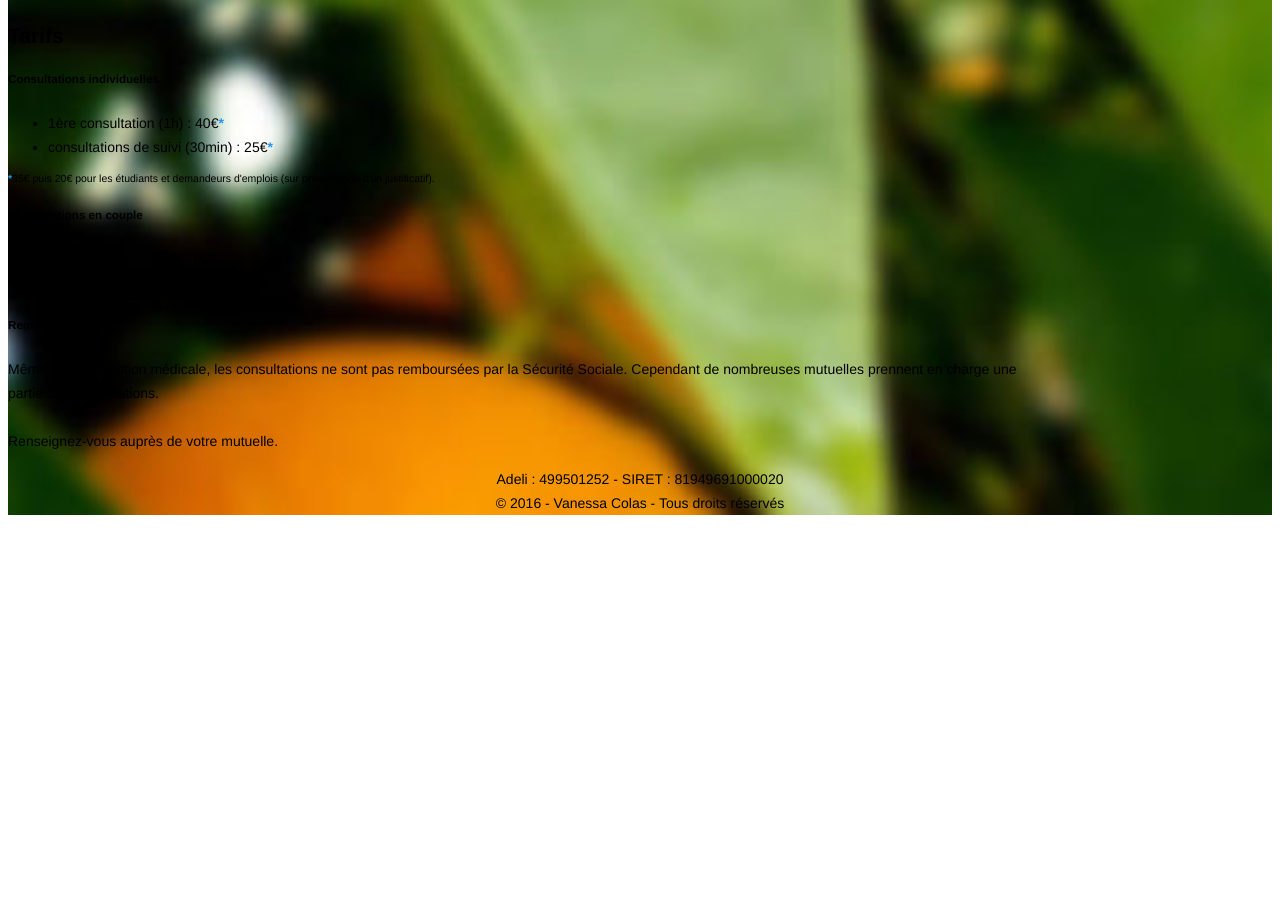
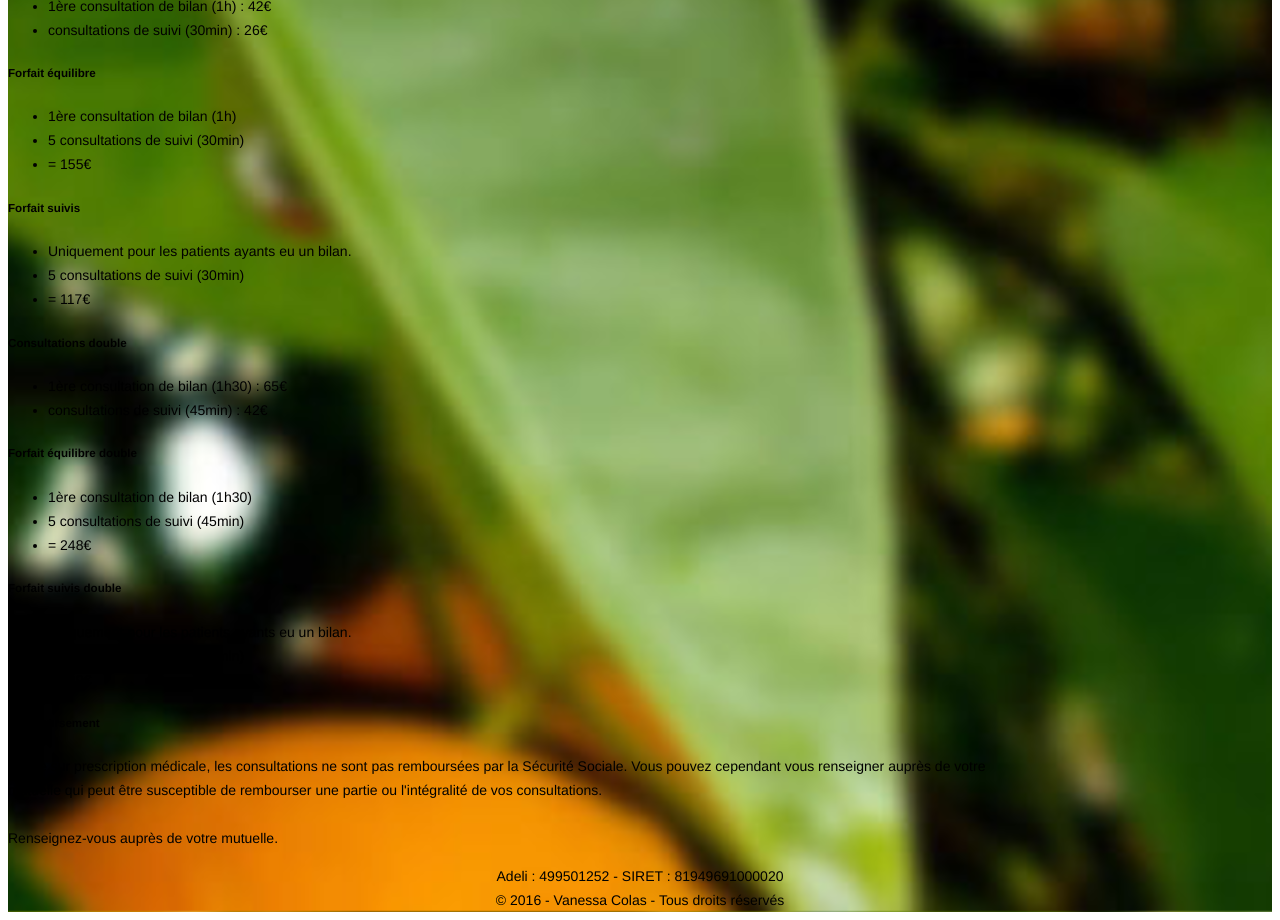
Before and after one commit to francoiscolas/vanessa-colas.diet, a PHP site: page / in a window 1280 px wide. Shown: the part 3676-4596 px from the top of the page. Before the commit the page ends 4191 px from the top, so only its background shows below. Run offline with PHP 8.4, Linux system fonts and the light colour scheme; style sheets or scripts are compiled from the project's sources.

Commit message:
content update

```diff
--- a/public/index.php
+++ b/public/index.php
@@ -82,8 +82,8 @@ function assets($key) {
                   Je suis diététicienne diplômée depuis 2013. Je vous accueille dans mon cabinet
                   à la maison médicale Saint Jacques.<br>
                   <br>
-                  En parallèle de mon activité libérale, j'exerce au CHU d'Angers où j'accompagne
-                  essentiellement des patients souffrant d'obésité et/ou qui entrent dans un programme de
+                  J'ai exercé au CHU d'Angers où j'accompagnai essentiellement des patients souffrant
+                  d'obésité et/ou qui entrent dans un programme de
                   <a href="https://fr.wikipedia.org/wiki/Chirurgie_bariatrique">chirurgie bariatrique</a>
                   (anneau gastrique, by-pass gastrique, sleeve gastrectomie, duodenal switch).<br>
                   J'ai exercé dans différent services du CHU où j'ai pu élargir mes compétences
@@ -130,8 +130,8 @@ function assets($key) {
                 </div>
                 <div class="mdl-card__supporting-text">
                   <p>
-                    Je ne prescris aucun produits ou compléments alimentaires car une <b>alimentation variée</b> et
-                    <b>équilibrée</b> apporte tous les éléments indispensables à notre <b>bonne santé</b>.
+                    Une <b>alimentation variée</b> et <b>équilibrée</b> apporte tous les éléments
+                    indispensables à notre <b>bonne santé</b>.
                   </p>
                   <p>
                     Les consultations diététiques concernent tout le monde (les enfants, les adolescents, les adultes, les
@@ -175,25 +175,29 @@ function assets($key) {
                     Ils ont lieu <strong>un samedi par mois</strong> de <strong>9h30 à 11h30</strong>.
                   <table id="workshop-dates">
                     <tr>
-                      <td class="dates">Samedi 16<br>septembre<br>2017
+                      <td class="dates">Samedi 20<br>janvier<br>2018
                       <td class="details">
                         <strong>Les bases de la diététique</strong><br>
                         Nutriments, groupes d'aliments, fréquences de consommation, pyramide alimentaire, ...
+                    </tr>
                     <tr>
-                      <td class="dates">Samedi 21<br>octobre<br>2017
+                      <td class="dates">Samedi 17<br>février<br>2018
+                      <td class="details">
+                        <strong>Étiquetage alimentaire</strong><br>
+                        Savoir déchiffrer les étiquettes de vos produits alimentaires.
+                    </tr>
+                    <tr>
+                      <td class="dates">Samedi 12<br>mars<br>2018
+                      <td class="details">
+                        <strong>Améliorer son transit intestinal</strong><br>
+                        Constipations ? Diarrhées ? Comment améliorer votre transit intestinal en prenant soin de votre alimentation ?
+                    </tr>
+                    <!--tr>
+                      <td class="dates">Samedi XX<br>XX<br>2018
                       <td class="details">
                         <strong>Savoir équilibrer ses repas</strong><br>
                         À la maison, au restaurant, au travail, en cas d'invitation, ...
-                    <tr>
-                      <td class="dates">Samedi 18<br>novembre<br>2017
-                      <td class="details">
-                        <strong>Étiquetage alimentaire</strong><br>
-                        Savoir déchiffrer les étiquettes de vos produits alimentaires.
-                    <tr>
-                      <td class="dates">Samedi 16<br>décembre<br>2017
-                      <td class="details">
-                        <strong>Les bases de la diététique</strong><br>
-                        Nutriments, groupes d'aliments, fréquences de consommation, pyramide alimentaire, ...
+                    </tr-->
                   </table>
                   <p>
                     <a href="#contact">Inscrivez-vous</a> vite, le <u>nombre de place est limité</u>, le tarif est de <strong>20€/personne</strong> pour les deux heures.
@@ -218,7 +222,7 @@ function assets($key) {
                   directement me contacter par courriel ou téléphone. À bientôt.
                   <br><br>
                   <p class="mdl-typography--font-light contact">
-                    <i class="material-icons">&#xE0CD;</i> <a href="tel://+33756843555">07 82 02 75 40</a>
+                    <i class="material-icons">&#xE0CD;</i> <a href="tel://+33782027540">07 82 02 75 40</a>
                   </p>
                   <p class="mdl-typography--font-light contact">
                     <i class="material-icons">&#xE0BE;</i> <a href="mailto:moi@vanessa-colas.diet">moi@vanessa-colas.diet</a>
@@ -299,26 +303,54 @@ function assets($key) {
               <div class="mdl-cell mdl-cell--4-col">
                 <h5>Consultations individuelles</h5>
                 <ul>
-                  <li>1ère consultation (1h) : 40€<strong class="star">*</strong></li>
-                  <li>consultations de suivi (30min) : 25€<strong class="star">*</strong></li>
-                </ul>
-                <p class="note">
-                  <strong class="star">*</strong>35€ puis 20€ pour les étudiants et demandeurs d'emplois (sur présentation d'un justificatif).
-                </p>
-              </div>
-              <div class="mdl-cell mdl-cell--4-col">
-                <h5>Consultations en couple</h5>
-                <ul>
-                  <li>1ère consultation (1h) : 60€</li>
-                  <li>consultations de suivi (30min) : 40€</li>
+                  <li>1ère consultation de bilan (1h) : 42€</li>
+                  <li>consultations de suivi (30min) : 26€</li>
                 </ul>
               </div>
               <div class="mdl-cell mdl-cell--4-col">
+                <h5>Forfait équilibre</h5>
+                <ul>
+                  <li>1ère consultation de bilan (1h)</li>
+                  <li>5 consultations de suivi (30min)</li>
+                  <li>= 155€</li>
+                </ul>
+              </div>
+              <div class="mdl-cell mdl-cell--4-col">
+                <h5>Forfait suivis</h5>
+                <ul>
+                  <li>Uniquement pour les patients ayants eu un bilan.</li>
+                  <li>5 consultations de suivi (30min)</li>
+                  <li>= 117€</li>
+                </ul>
+              </div>
+              <div class="mdl-cell mdl-cell--4-col">
+                <h5>Consultations double</h5>
+                <ul>
+                  <li>1ère consultation de bilan (1h30) : 65€</li>
+                  <li>consultations de suivi (45min) : 42€</li>
+                </ul>
+              </div>
+              <div class="mdl-cell mdl-cell--4-col">
+                <h5>Forfait équilibre double</h5>
+                <ul>
+                  <li>1ère consultation de bilan (1h30)</li>
+                  <li>5 consultations de suivi (45min)</li>
+                  <li>= 248€</li>
+                </ul>
+              </div>
+              <div class="mdl-cell mdl-cell--4-col">
+                <h5>Forfait suivis double</h5>
+                <ul>
+                  <li>Uniquement pour les patients ayants eu un bilan.</li>
+                  <li>5 consultations de suivi (45min)</li>
+                  <li>= 189€</li>
+                </ul>
+              </div>
+              <div class="mdl-cell mdl-cell--8-col">
                 <h5>Remboursement</h5>
                 <p>
-                  Même sur prescription médicale, les consultations ne sont pas remboursées
-                  par la Sécurité Sociale. Cependant de nombreuses mutuelles prennent en charge
-                  une partie des consultations.
+                  Même sur prescription médicale, les consultations ne sont pas remboursées par la Sécurité Sociale. Vous pouvez cependant vous renseigner
+                  auprès de votre mutuelle qui peut être susceptible de rembourser une partie ou l'intégralité de vos consultations.
                   <br><br>
                   Renseignez-vous auprès de votre mutuelle.
                 </p>
--- a/public/stylesheets/app.scss
+++ b/public/stylesheets/app.scss
@@ -71,6 +71,7 @@ main {
             font-weight: bold;
             padding: 10px;
             text-align: center;
+            white-space: nowrap;
           }
           &.details {
             padding: 4px;
@@ -135,16 +136,6 @@ main {
         }
       }
     }
-    &.tarifs {
-      strong.star {
-        color: rgb(33, 150, 243);
-        font-weight: bold;
-      }
-      p.note {
-        font-size: 75%;
-        line-height: 100%;
-      }
-    }
   }
 }
 footer {
```
